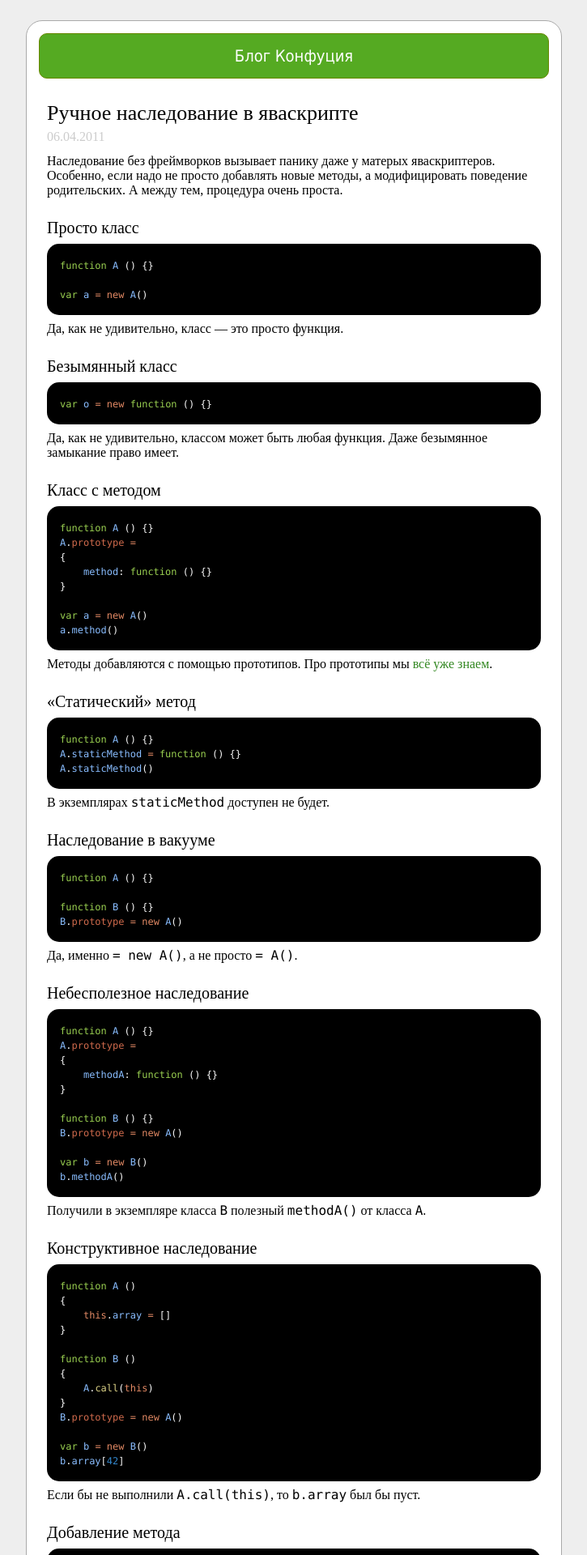
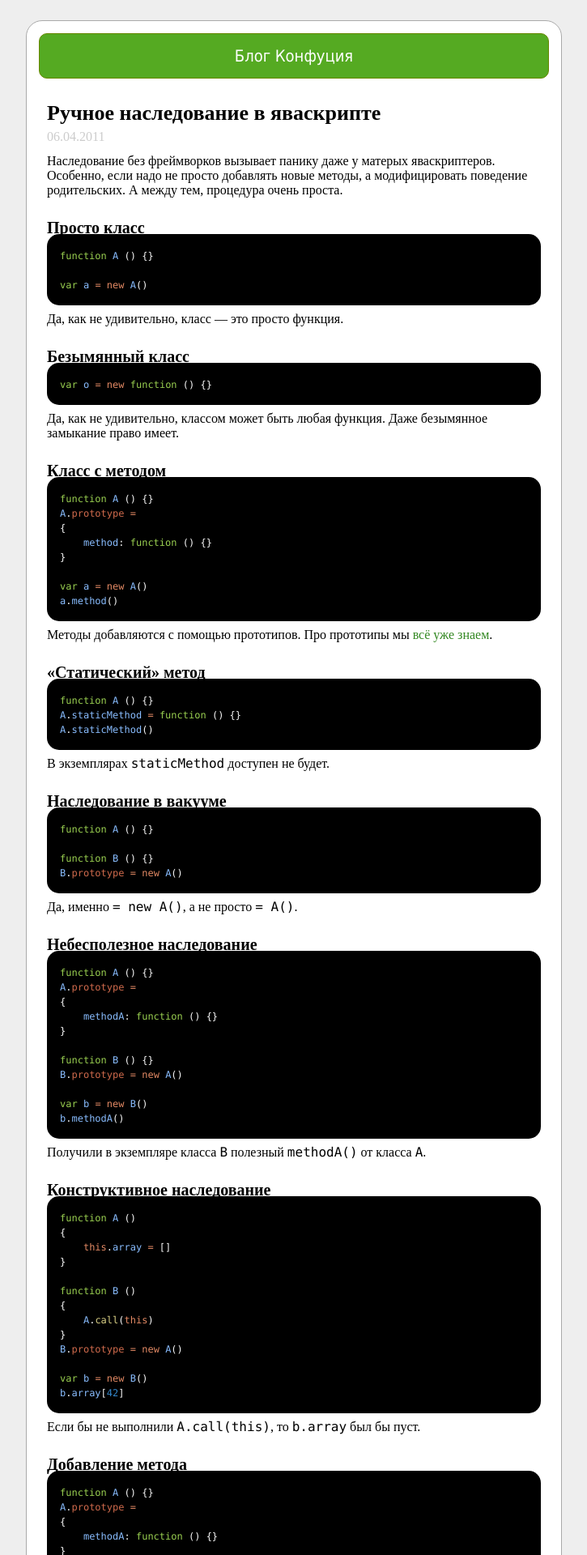
Before and after one commit to kung-fu-tzu/leonov.github.io, a Jekyll site: the page built from _posts/2011-04-06-native-javascript-inheritance.html, in a window 1280 px wide. Shown: the top 1920 px of the page at 81% size, without its empty margins (277-1002 px from the left). Built offline with Jekyll 4.4.1, drawn with Linux system fonts in a browser that asks for light colours.

Commit message:
more style tweaks

```diff
--- a/_posts/2011-04-06-native-javascript-inheritance.html
+++ b/_posts/2011-04-06-native-javascript-inheritance.html
@@ -5,8 +5,9 @@
 layout: post
 ---
 <style>
-section { margin: 1em 0; }
-section h { font: 1.4em bold; }
+section { margin: 1.75em 0; }
+section h { font-size: 1.17em; font-weight: bold; }
+pre { margin-top: -0.5em; }
 </style>
 
 <section>
```
